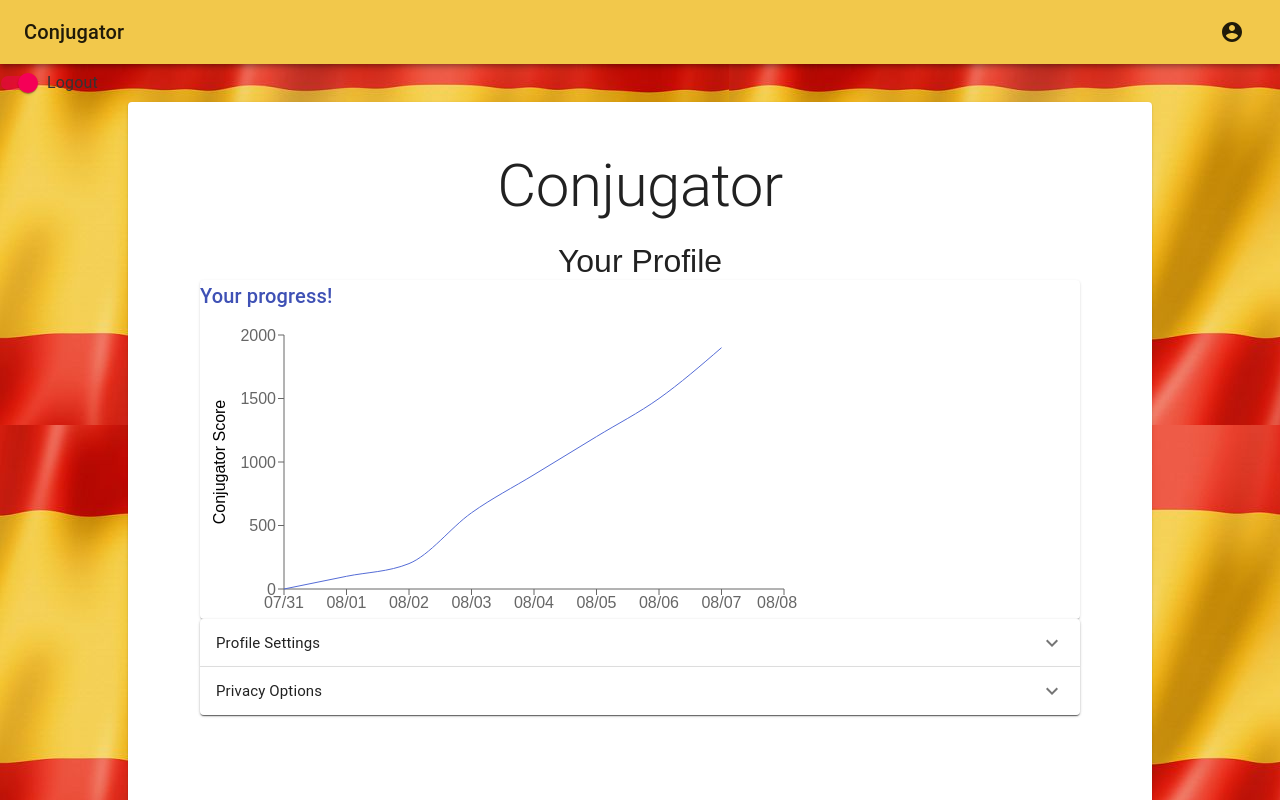
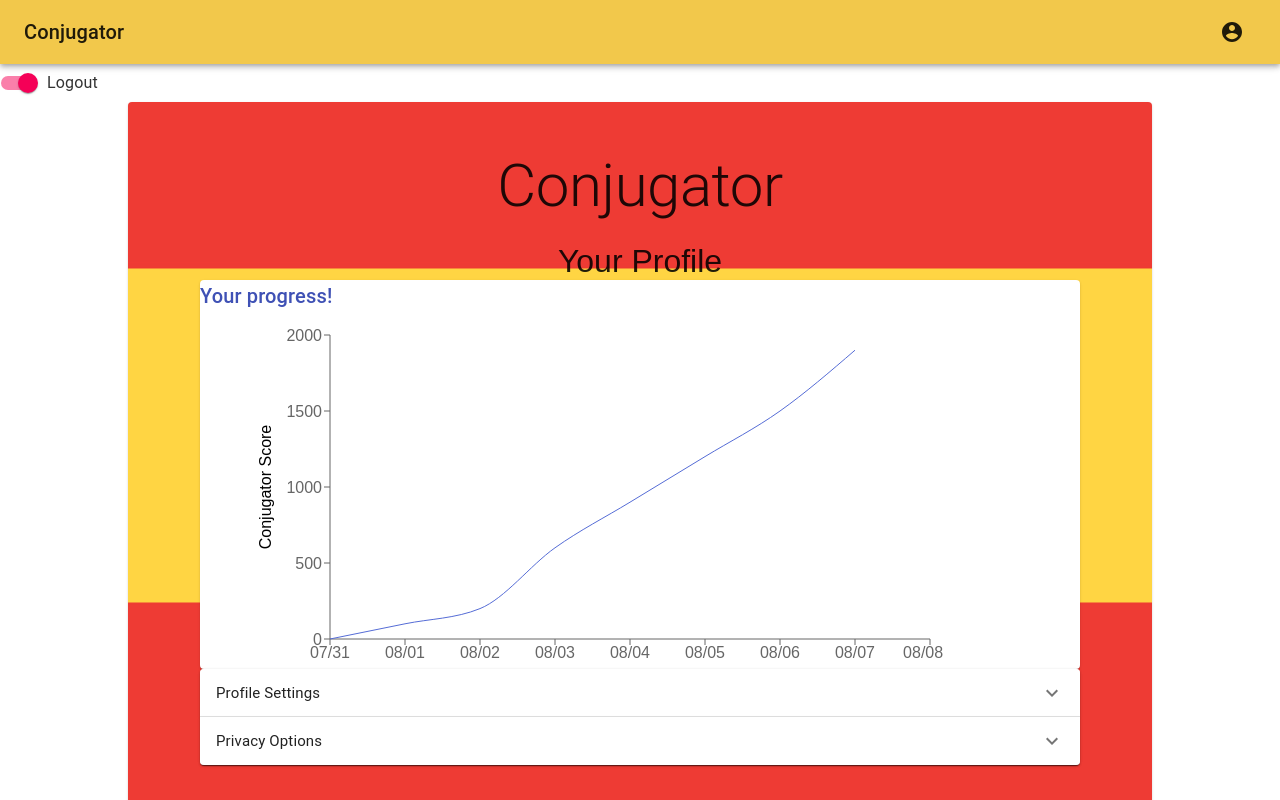
Before and after one commit to buildweek-conjugator/Frontend, a React (Create React App) app in the folder conjugator/: page /dashboard in a window 1280 px wide. Shown: the top 800 px of the page. Built offline with nearby package versions, Linux system fonts and the light colour scheme.

Commit message:
made the graph more repsonsive

```diff
--- a/conjugator/src/views/App.scss
+++ b/conjugator/src/views/App.scss
@@ -6,7 +6,7 @@
   color: #333;
   // background-color: #AA151B;
   font-family: 'PT Sans', sans-serif;
-  background-image: url('../sw-bg.jpg');
+  // background-image: url('../sw-bg.jpg');
 
 
   .app-container-holder {
@@ -18,7 +18,7 @@
       width: 80vw;
       height: 100vw;
       padding: 3rem;
-
+      background-image: url('../spanish-flag.jpg');
     }
   }
 }
--- a/conjugator/src/views/pages/UserDashboard/dashComp/Chart.js
+++ b/conjugator/src/views/pages/UserDashboard/dashComp/Chart.js
@@ -9,6 +9,7 @@ import {
   Tooltip
 } from 'recharts';
 import Title from './Title';
+import './DashBoard.scss';
 
 // Generate Sales Data
 function createData(date, amount) {
@@ -31,10 +32,10 @@ export default function Chart() {
   return (
     <React.Fragment>
       <Title>Your progress!</Title>
-      <div>
-        <LineChart
-          width={600}
-          height={300}
+      <div className= "chartCon">
+        <LineChart className = "lineChart"
+          width={700}
+          height={350}
           data={data}
           margin={{
             top: 16,
@@ -44,10 +45,6 @@ export default function Chart() {
           }}
         >
           <XAxis dataKey="date" />
-          <Label angle={0} position="bottom" style={{ textAnchor: 'middle' }}>
-            Conjugator Score
-          </Label>
-
           <YAxis>
             <Label angle={270} position="left" style={{ textAnchor: 'middle' }}>
               Conjugator Score
--- a/conjugator/src/views/pages/UserDashboard/dashComp/DashBoard.scss
+++ b/conjugator/src/views/pages/UserDashboard/dashComp/DashBoard.scss
@@ -1,6 +1,7 @@
 .panelCon{
   display:flex;
   flex-direction:column;
+  margin-top: 10px;
 }
 
 .dashBoard {
@@ -16,3 +17,20 @@
 
 
 }
+.chartCon{
+  display:flex;
+  justify-content: center;
+  width: 90%;
+
+
+
+
+
+}
+.lineChart{
+  width:90% ;
+  height:100px ;
+
+
+
+}
```
